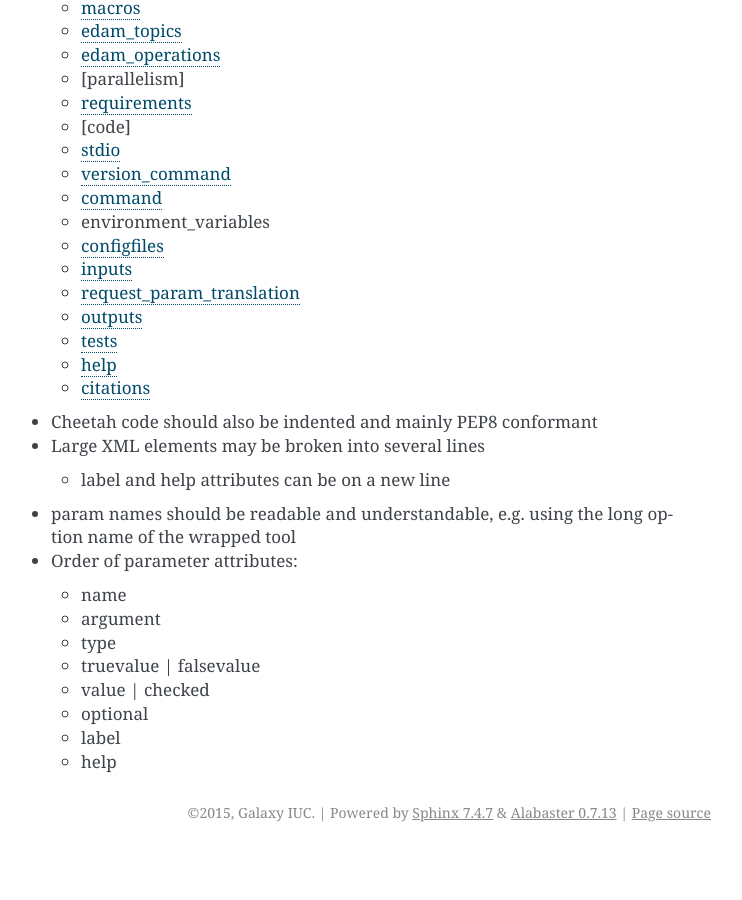
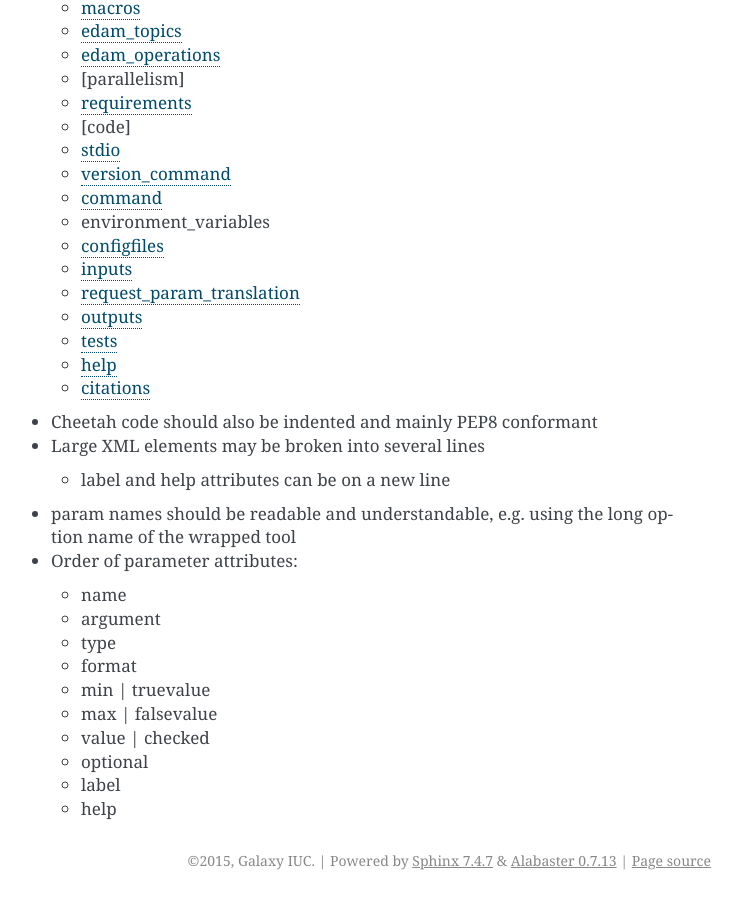
Before and after one commit to galaxy-iuc/standards, a Sphinx documentation site: the page built from docs/best_practices/tool_xml.rst, in a window 1280 px wide and 900 px high, scrolled down 5222 px. Shown: the whole window, without its empty margins (399-1141 px from the left). Built offline with Sphinx 7.4.7, drawn with Linux system fonts in a browser that asks for light colours; before the commit the page ends 6074 px from its top, so only the background shows below that.

Commit message:
Add format, min and max to recommend param attribute order
`format` position after `type` is already a de facto standard.

Having `min` and `max` before `value` for integer/float params is
coherent with `truevalue` and `falsevalue` before `checked` for
boolean param.

```diff
--- a/docs/best_practices/tool_xml.rst
+++ b/docs/best_practices/tool_xml.rst
@@ -279,7 +279,9 @@ Coding Style
   * name
   * argument
   * type
-  * truevalue | falsevalue
+  * format
+  * min | truevalue
+  * max | falsevalue
   * value | checked
   * optional
   * label
```
